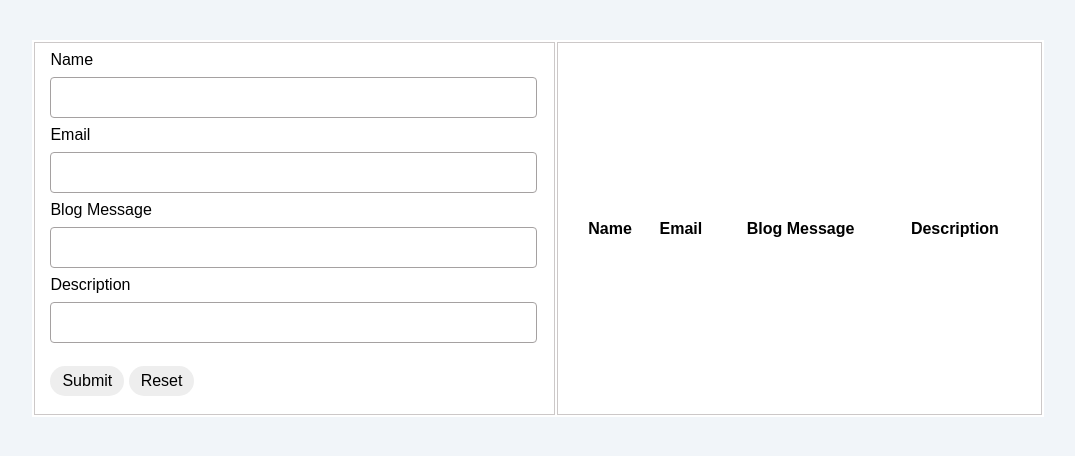
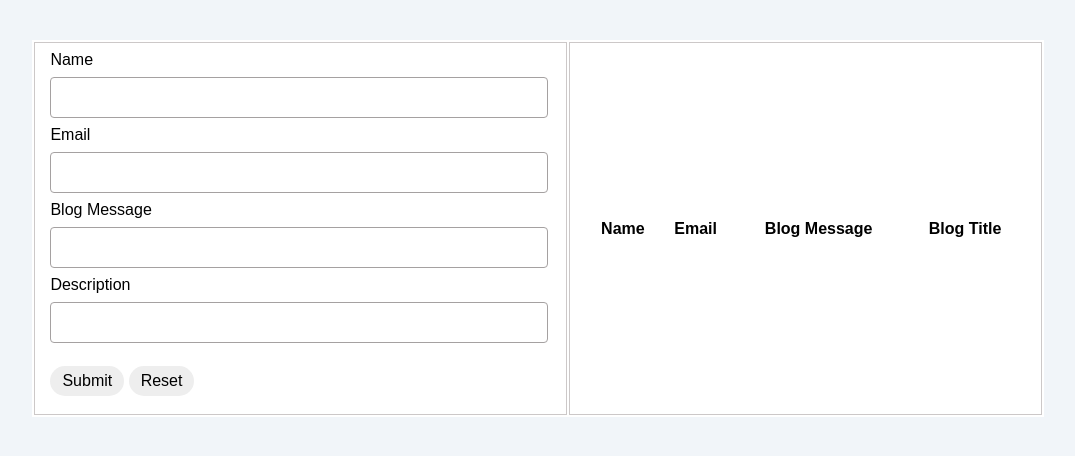
Before and after one commit to Hypian/dev-brians-brand, a plain HTML site: page admindash.html in a window 1280 px wide. Shown: the whole page, without its empty margins (102-1177 px from the left). Drawn offline with Linux system fonts and the light colour scheme.

Commit message:
minor bug

```diff
--- a/admindash.html
+++ b/admindash.html
@@ -39,7 +39,7 @@
                                 <th>Name</th>
                                 <th>Email</th>
                                 <th>Blog Message</th>
-                                <th>Description</th>
+                                <th>Blog Title</th>
                             </tr>
                         </thead>
                         <tbody>
@@ -51,5 +51,10 @@
         </tr>
     </table>
     <script type="text/javascript" src="./admindash.js"></script>
+    <script>
+
+        var formData = JSON.parse(localStorage.getItem("formData"));
+        console.log(formData);
+    </script>
 </body>
 </html>
```
